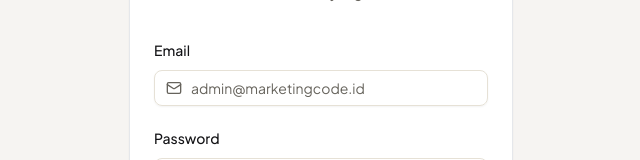
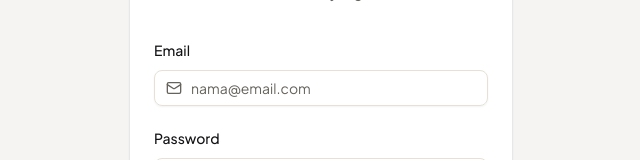
Before and after one commit to akhairolm/marketingcodeid-new, a Next.js app: page /dashboard/login in a window 1280 px wide. Shown: the part 367-527 px from the top of the page, without its empty margins (319-959 px from the left). Built offline with nearby package versions, Linux system fonts and the light colour scheme; no server answers.

Commit message:
fix(auth): replace specific admin email placeholder with generic placeholder in login form

```diff
--- a/src/app/(dashboard)/dashboard/login/LoginForm.tsx
+++ b/src/app/(dashboard)/dashboard/login/LoginForm.tsx
@@ -34,7 +34,7 @@ export function LoginForm({ next }: { next?: string }) {
             type="email"
             autoComplete="email"
             required
-            placeholder="admin@marketingcode.id"
+            placeholder="nama@email.com"
             className="pl-9"
           />
         </div>
```
